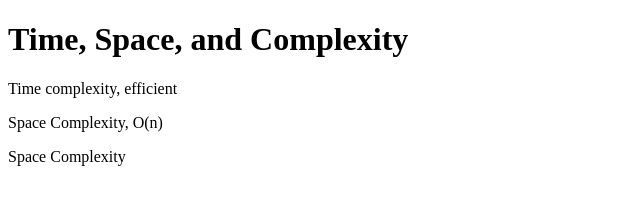
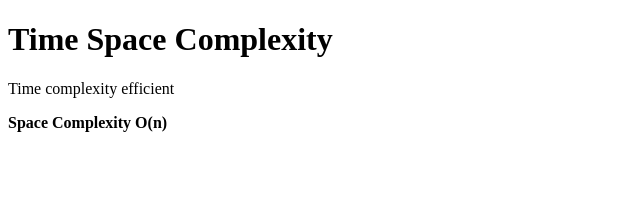
Before and after one commit to acciojob/time-and-space-complexity-anoop-agasthya, a website: page main.html in a window 1280 px wide. Shown: the whole page, without its empty margins (0-640 px from the left). Drawn offline with Linux system fonts and the light colour scheme.

Commit message:
created a submission

```diff
--- a/main.html
+++ b/main.html
@@ -7,10 +7,10 @@
 </head>
 
 <body>
-	<h1>Time, Space, and Complexity</h1>
-	<p>Time complexity, efficient</p>
-	<p>Space Complexity, O(n)</p>
-	<p>Space Complexity</p>
+	<h1>Time Space Complexity</h1>
+	<p>Time complexity efficient</p>
+<p><b>Space Complexity O(n)</b></p>
+
     <script type="text/javascript" src="./script.js">
 </script>
 
```
